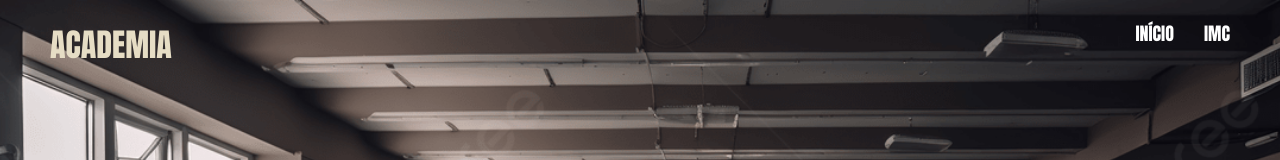
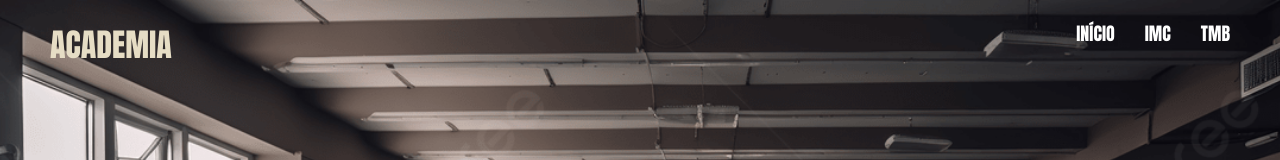
Before and after one commit to ViniciusMS7/FitSite, a plain HTML site: page index.html in a window 1280 px wide. Shown: the top 160 px of the page. Drawn offline with nearby package versions, Linux system fonts and the light colour scheme.

Commit message:
Update index.html

```diff
--- a/index.html
+++ b/index.html
@@ -28,6 +28,7 @@
       <ul>
         <li><a href="index.html">INÍCIO</a></li>
         <li><a href="imc.html">IMC</a></li>
+        <li><a href="tmb.html">TMB</a></li> </ul>
       </ul>
     </nav>
 
```
